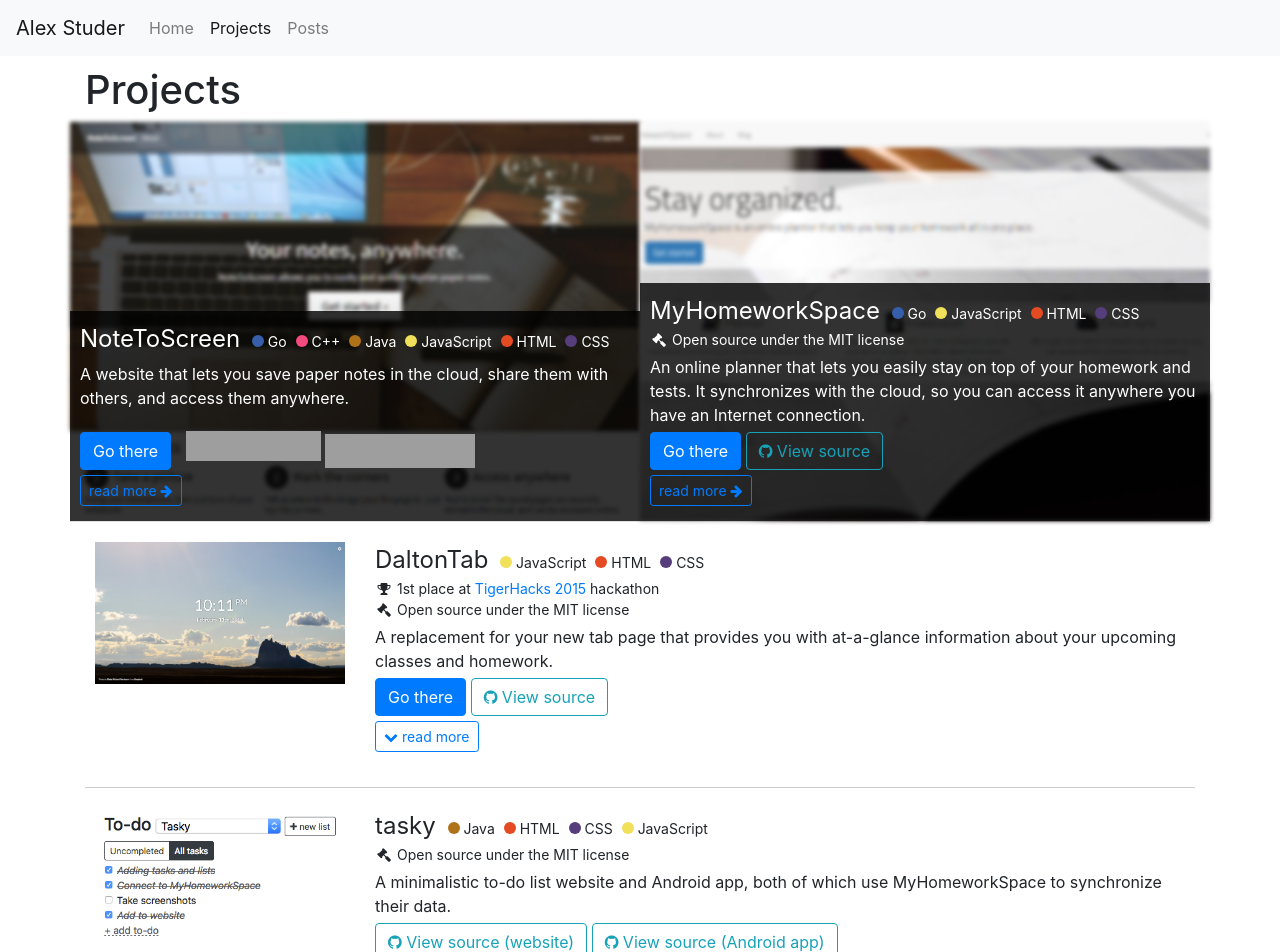
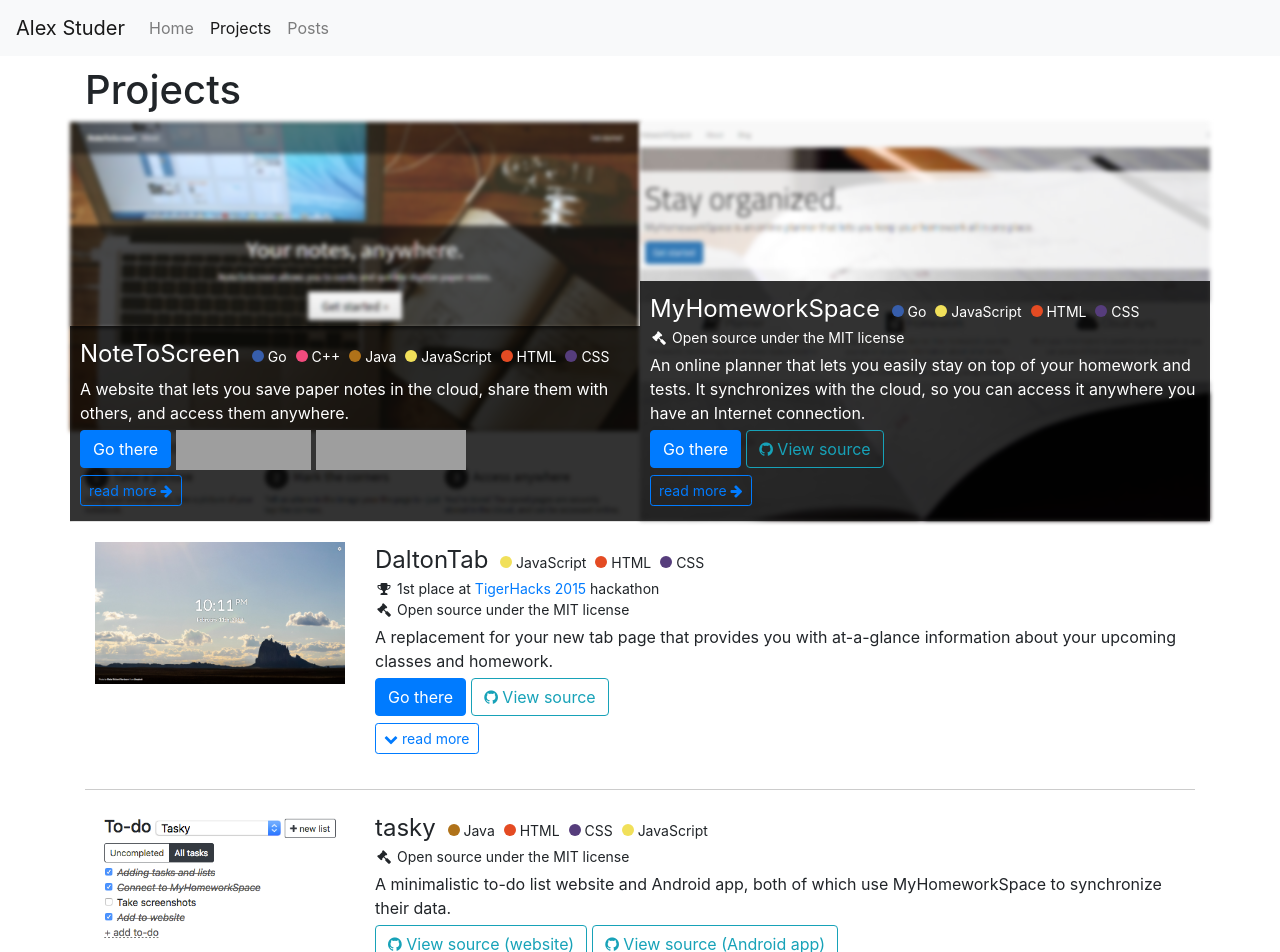
Before and after one commit to thatoddmailbox/thatoddmailbox.github.io, a Jekyll site: the page built from projects.html, in a window 1280 px wide. Shown: the top 952 px of the page. Built offline with Jekyll 4.4.1, drawn with Linux system fonts in a browser that asks for light colours; nearby versions of some CDN libraries; grey boxes are pictures that could not be loaded.

Commit message:
fix alignment of app store and play store buttons

```diff
--- a/_includes/project_info.html
+++ b/_includes/project_info.html
@@ -46,11 +46,11 @@
 		{% endif %}
 
 		{% if project.app_store_url %}
-		<a href="{{ project.app_store_url }}" target="_blank" class="project-app-badge-ios" style="display:inline-block;overflow:hidden;background:url(https://linkmaker.itunes.apple.com/assets/shared/badges/en-us/appstore-lrg.svg) no-repeat;width:135px;height:40px;background-size:contain;"></a>
+		<a href="{{ project.app_store_url }}" target="_blank" class="project-app-badge project-app-badge-ios"></a>
 		{% endif %}
 
 		{% if project.play_store_url %}
-		<a href="{{ project.play_store_url }}" target="_blank"><img class="project-app-badge-android" alt="Get it on Google Play" src="https://play.google.com/intl/en_us/badges/images/generic/en_badge_web_generic.png" /></a>
+		<a href="{{ project.play_store_url }}" target="_blank" class="project-app-badge project-app-badge-android"></a>
 		{% endif %}
 
 		{% if project.github %}
--- a/css/projects.css
+++ b/css/projects.css
@@ -90,12 +90,30 @@
 	margin-top: 5px;
 	margin-bottom: 5px;
 }
+.project-actions {
+	height: 40px;
+}
+.project-actions .btn {
+	display: block;
+	float: left;
+	margin-right: 5px;
+}
+.project-app-badge {
+	display: block;
+	float: left;
+	height: 40px;
+	margin-right: 5px;
+	background-repeat: no-repeat;
+	background-size: cover;
+	background-position: center;
+}
 .project-app-badge-ios {
-	position: relative;
-	top: 16px;
-	margin-left: 10px;
+	background-image: url(https://linkmaker.itunes.apple.com/assets/shared/badges/en-us/appstore-lrg.svg);
+	width: 135px;
 }
 .project-app-badge-android {
+	background-image: url(https://play.google.com/intl/en_us/badges/images/generic/en_badge_web_generic.png);
+	background-position: -9px center;
 	width: 150px;
 }
 
```
